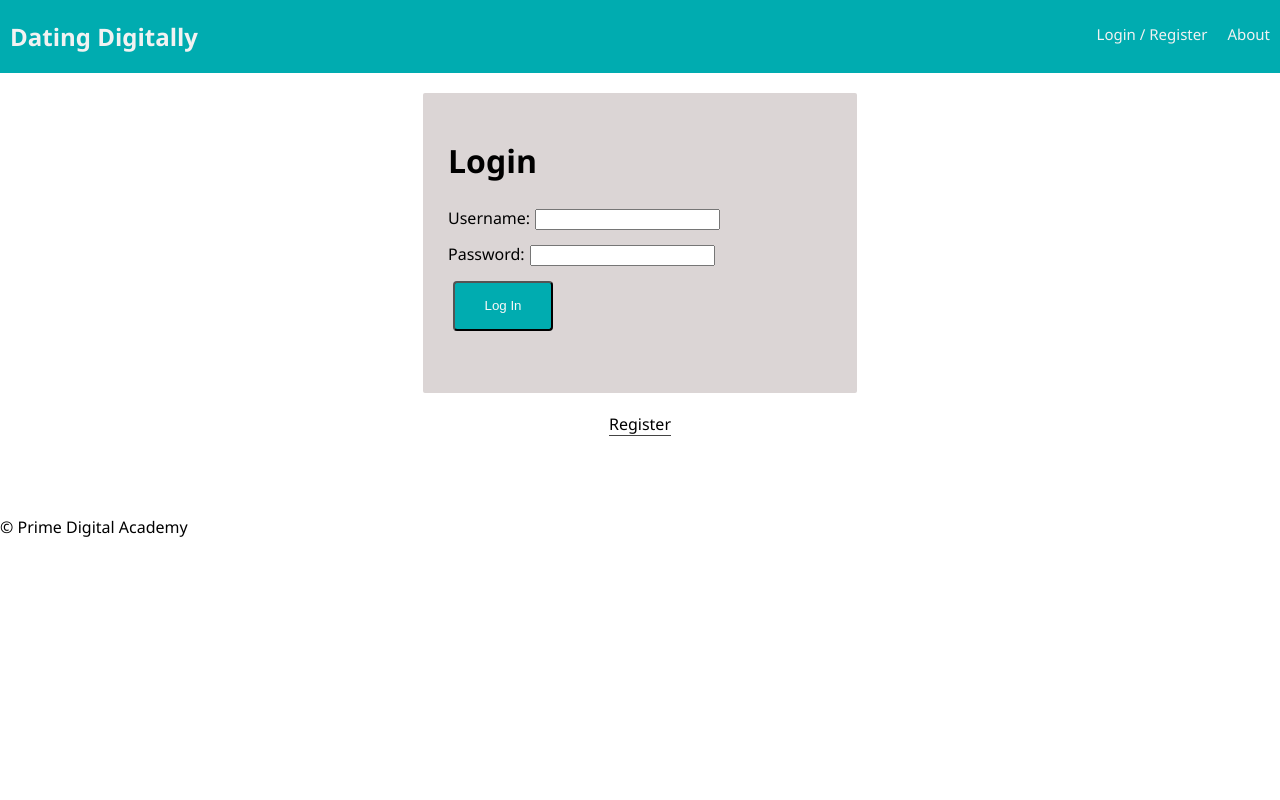
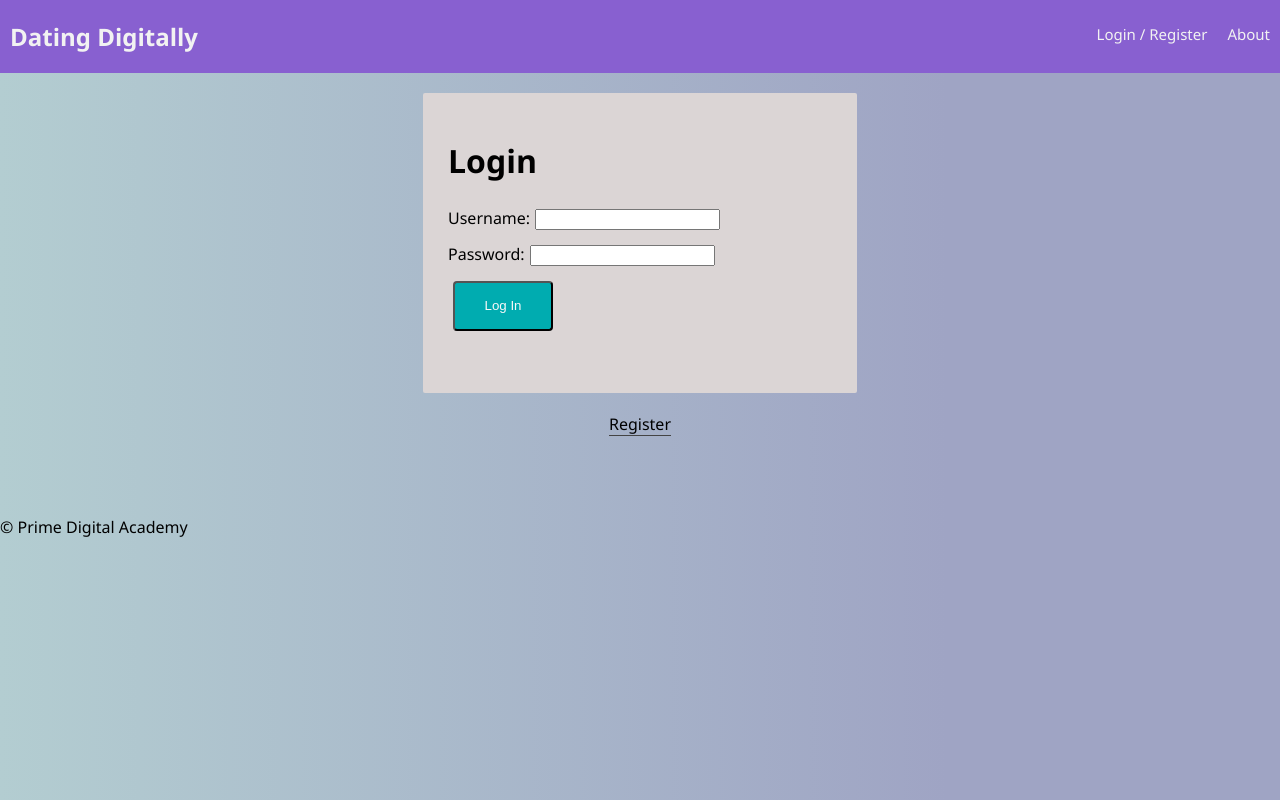
Before and after one commit to lindseymyrick/digital-dating, a React app: page /#/home in a window 1280 px wide. Built offline with nearby package versions, Linux system fonts and the light colour scheme; no server answers.

Commit message:
app.css changed

```diff
--- a/src/components/App/App.css
+++ b/src/components/App/App.css
@@ -1,7 +1,14 @@
 body {
     font-family: 'Segoe UI', Tahoma, Geneva, Verdana, sans-serif;
     margin: 0px;
+    /* background-image: linear-gradient(to right, #c1c8e4, #8FC1E3);  */
+    background-color: #b3cdd1;
+    background-image: linear-gradient(to right, #b3cdd1 0%, #9fa4c4 74%);
+
 }
+
+
+
 
 .alert {
     background-color: #ff4545;
--- a/src/components/Nav/Nav.css
+++ b/src/components/Nav/Nav.css
@@ -8,13 +8,14 @@
 
 .nav {
   overflow: hidden;
-  background-color: #00acb0;
+  background-color: #8860D0;
+  /* background-color: #00acb0; */
 }
 
 .nav-link {
   float: left;
   color: #f2f2f2;
-  background-color: #00acb0;
+  background-color: #8860D0;
   text-align: center;
   padding: 24px 10px;
   text-decoration: none;
@@ -28,7 +29,8 @@
 }
 
 .nav-link:hover {
-  background-color: #008183;
+  /* background-color: #bb8eff; */
+  background-color:  #9fa4c4;
 }
 
 .nav-right {
```
